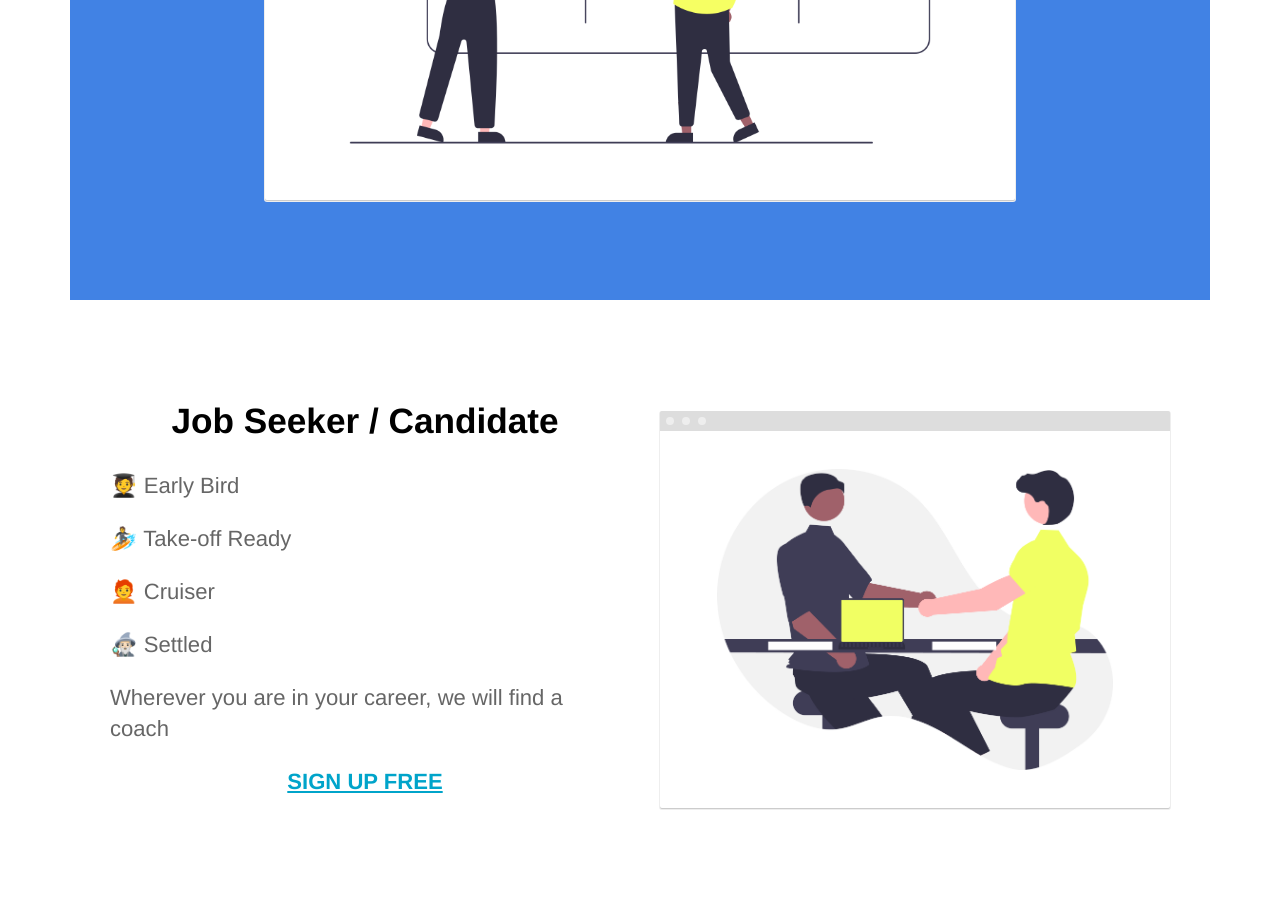
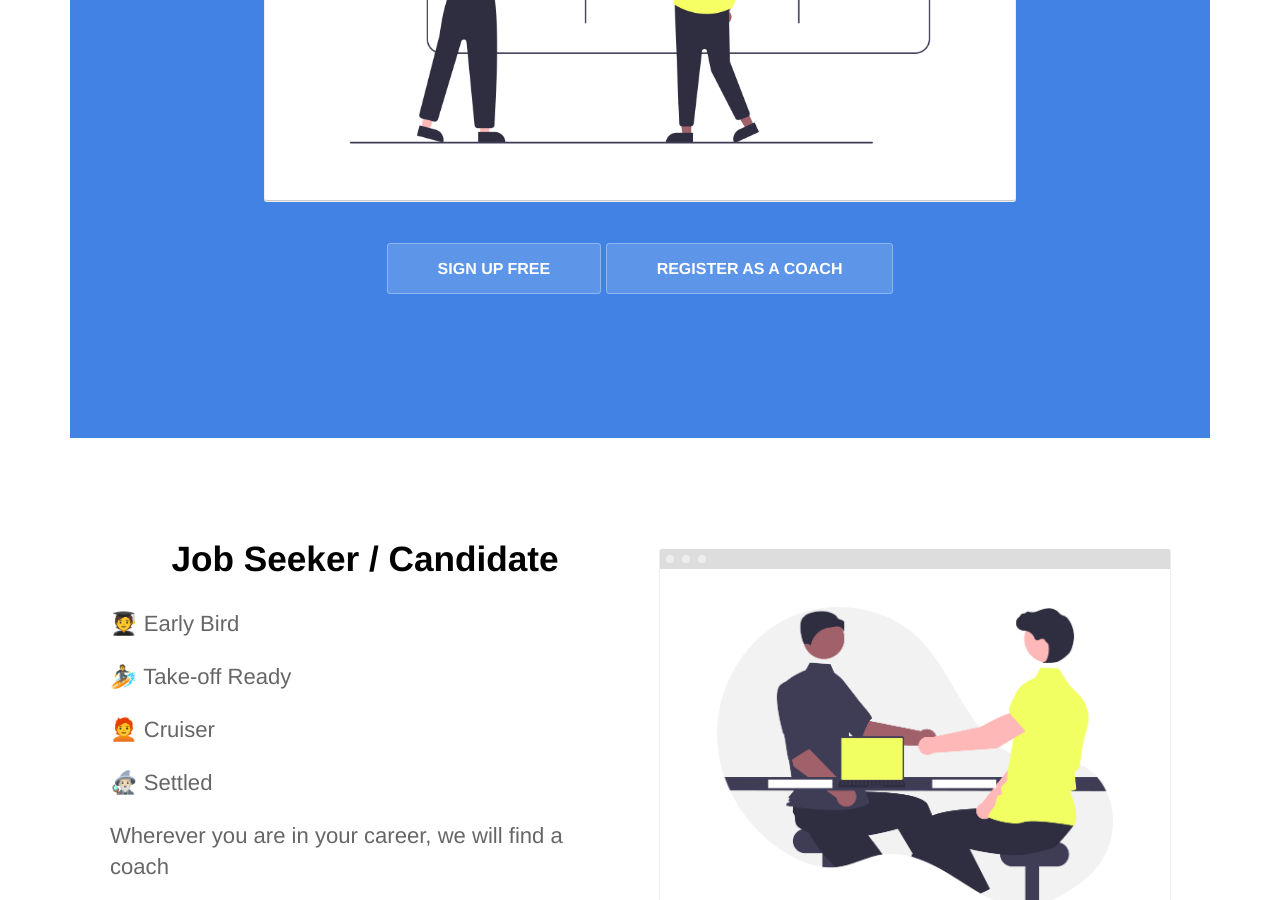
Before and after one commit to techsparksguru/symmetrics.github.io, a Jekyll site: the page built from career_coaching.html, in a window 1280 px wide and 900 px high, scrolled down 734 px. Built offline with Jekyll 4.4.1, drawn with Linux system fonts in a browser that asks for light colours.

Commit message:
updated buttons

```diff
--- a/career_coaching.html
+++ b/career_coaching.html
@@ -11,6 +11,10 @@ description:
 		<br>
 		<div>
 			<img src="{{ site.baseurl }}/images/career_coaching.png" alt="Screenshot"  class="screenshot editable" />
+		</div>
+		<div class="cta button alt">
+			<a href="https://forms.gle/WJLRUsDHAT9KwAtu6" target="_blank"><strong>SIGN UP FREE</strong></a>
+			<a href="https://forms.gle/NczXJGhLyG2pyYa27" target="_blank"><strong>REGISTER AS A COACH</strong></a>
 		</div>
 	</div>
 </section>
```
